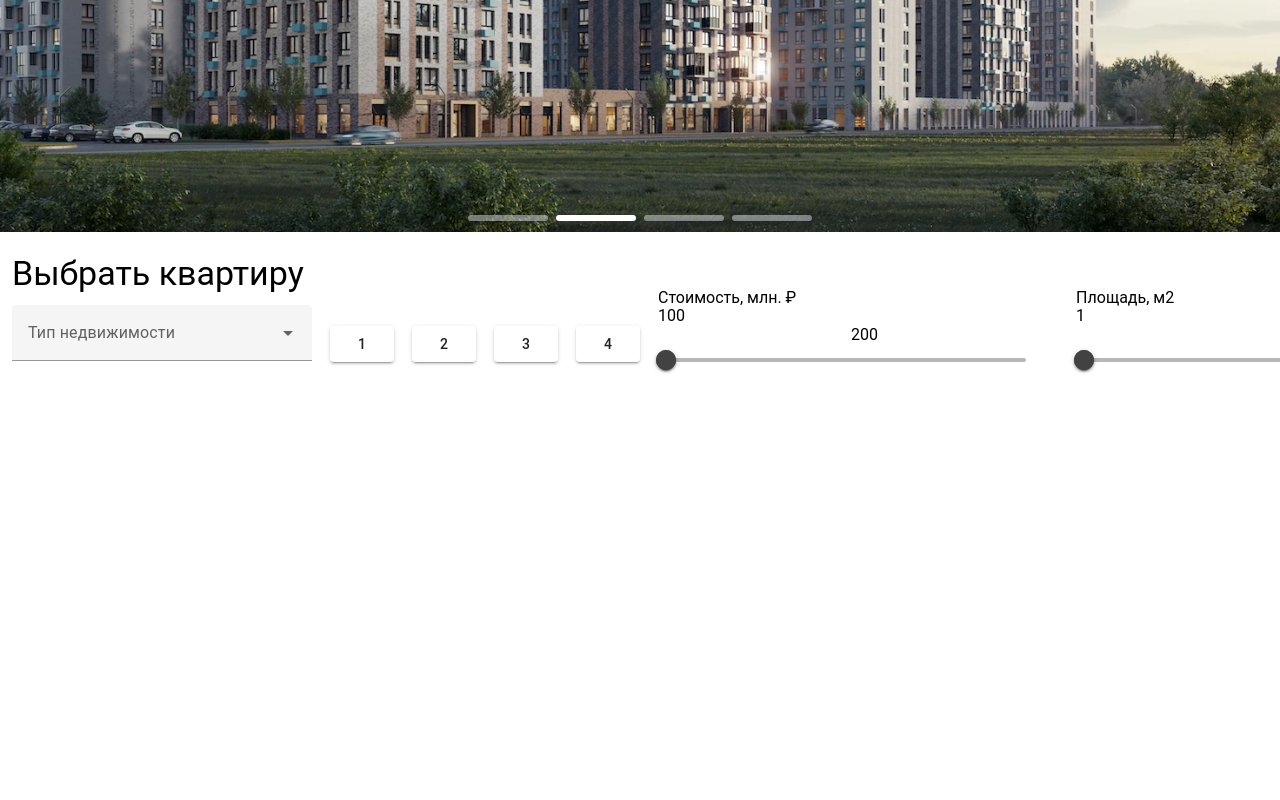
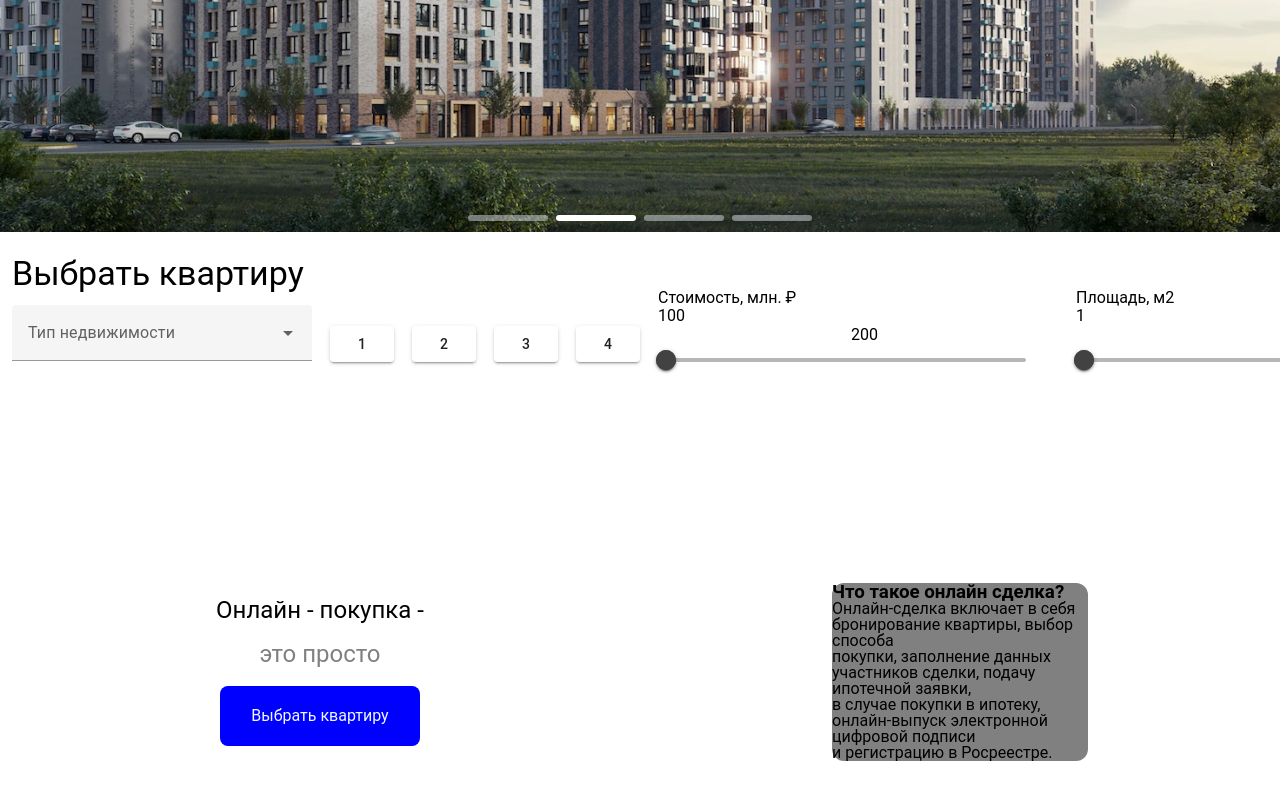
Before and after one commit to yakovetsrr/realty-vue, a Vue app: page / in a window 1280 px wide. Shown: the part 568-1368 px from the top of the page. Before the commit the page ends 990 px from the top, so only its background shows below. Built offline with nearby package versions, Linux system fonts and the light colour scheme.

Commit message:
feat: OnlineDeal block

```diff
--- /dev/null
+++ b/src/components/HomePageOnlineDealPreview.vue
@@ -0,0 +1,70 @@
+<template>
+  <div :class="$style.firstdiv">
+    <div :class="$style.Block">
+      <span :class="$style.titeLeftBlocklSpan">Онлайн - покупка - </span>
+      <span :class="$style.leftBlocklSpan"> это просто</span>
+      <RouterLink
+        :class="$style.routerlink"
+        to="/filter"
+      >
+        Выбрать квартиру
+      </RouterLink>
+    </div>
+    <div :class="$style.Block">
+      <div :class="$style.topRightTextBlock">
+        <h3>Что такое онлайн сделка?</h3>
+        <span
+          >Онлайн-сделка включает в себя бронирование квартиры, выбор способа<br />
+          покупки, заполнение данных участников сделки, подачу ипотечной
+          заявки,<br />
+          в случае покупки в ипотеку, онлайн-выпуск электронной цифровой
+          подписи<br />
+          и регистрацию в Росреестре.</span
+        >
+      </div>
+    </div>
+  </div>
+</template>
+
+<style module>
+.firstdiv {
+  display: flex;
+  justify-content: space-between;
+  height: 500px;
+}
+
+.Block {
+  display: flex;
+  justify-content: center;
+  flex-direction: column;
+  width: 50%;
+  align-items: center;
+  gap: 20px;
+}
+.titeLeftBlocklSpan {
+  color: black;
+  font-size: 24px;
+}
+.leftBlocklSpan {
+  color: grey;
+  font-size: 24px;
+}
+
+.routerlink {
+  width: 200px;
+  height: 60px;
+  background-color: blue;
+  display: flex;
+  justify-content: center;
+  align-items: center;
+  color: aliceblue;
+  border-radius: 8px;
+}
+
+.topRightTextBlock {
+  border-radius: 12px;
+  background-color: gray;
+  width: 40%;
+  gap: 20px;
+}
+</style>
--- a/src/views/HomePage.vue
+++ b/src/views/HomePage.vue
@@ -2,6 +2,7 @@
   <div :class="$style.homePage">
     <HomeSlider />
     <HomePageFilter />
+    <HomePageOnlineDealPreview />
   </div>
 </template>
 
@@ -9,12 +10,14 @@
 import { defineComponent } from 'vue'
 import HomeSlider from '../components/HomeSlider.vue'
 import HomePageFilter from '../components/HomePageFilter.vue'
+import HomePageOnlineDealPreview from '../components/HomePageOnlineDealPreview.vue'
 
 export default defineComponent({
   name: 'HomePage',
   components: {
     HomeSlider,
     HomePageFilter,
+    HomePageOnlineDealPreview,
   },
 })
 </script>
```
